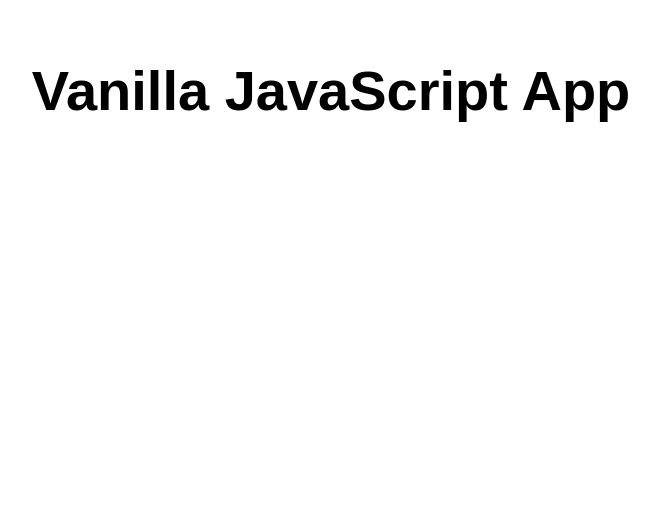
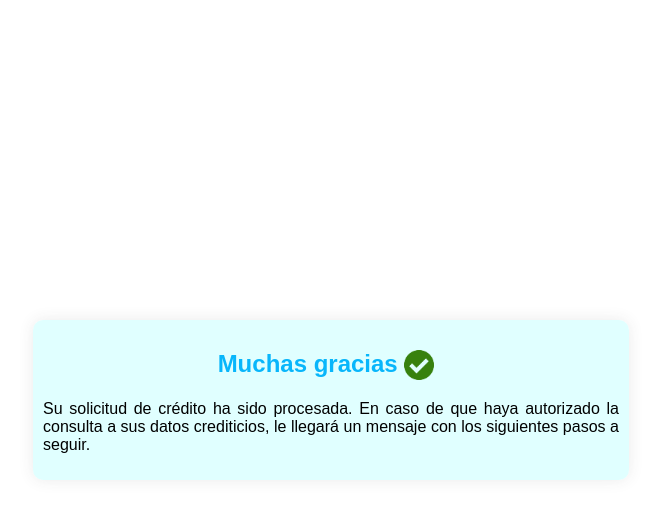
Before and after one commit to dev-GEENE/graciasSolicitudCredito, a website: page src/index.html in a window 1280 px wide. Shown: the whole page, without its empty margins (309-969 px from the left). Drawn offline with Linux system fonts and the light colour scheme.

Commit message:
Ajustes varios

```diff
--- a/src/index.html
+++ b/src/index.html
@@ -1,17 +1,22 @@
-<!DOCTYPE html>
 <html lang="en">
-
 <head>
-  <meta charset="UTF-8">
-  <meta name="viewport" content="width=device-width, initial-scale=1.0">
-  <link rel="stylesheet" href="styles.css">
-  <title>Vanilla JavaScript App</title>
+    <meta charset="UTF-8">
+    <meta name="viewport" content="width=device-width, initial-scale=1.0">
+    <link rel="stylesheet" href="style.css">
+    <title>Agradecimiento</title>
 </head>
-
 <body>
-  <main>
-    <h1>Vanilla JavaScript App</h1>
-  </main>
+    <div class="form-container">
+        <h2>
+            Muchas gracias
+            <img src="klipartz.com.png"
+                 alt="Check Mark" style="vertical-align: middle; width: 30px; height: 30px; margin-right: 10px;">
+        </h2>
+        <form>
+            <div class="input-form">
+                <label for="input-form">Su solicitud de crédito ha sido procesada. En caso de que haya autorizado la consulta a sus datos crediticios, le llegará un mensaje con los siguientes pasos a seguir.</label>
+            </div>
+        </form>
+    </div>
 </body>
-
 </html>
--- /dev/null
+++ b/src/style.css
@@ -0,0 +1,59 @@
+@import url('https://fonts.googleapis.com/css2?family=Fredoka:wght@300..700&family=Roboto+Slab:wght@100..900&display=swap');
+
+body {
+    display: flex;
+    justify-content: center;
+    align-items: center;
+    height: 100vh;
+    margin: 0;
+    font-family: "Arial", sans-serif; /* Cambiado a Arial */
+    background-color: hsl(180, 100%, 100%);
+}
+
+.form-container {
+    background-color: rgba(220, 255, 255, 0.881);
+    padding: 10px;
+    border-radius: 10px;
+    box-shadow: 0 0 15px rgba(55, 54, 54, 0.1);
+    width: 45%;
+}
+
+.form-container h2 {
+    text-align: center;
+    color: rgb(8, 182, 251);
+}
+
+input,
+textarea {
+    width: 96.5%;
+    padding: 10px;
+    margin-bottom: 10px; /* Manteniendo un margen uniforme */
+    margin-top: 5px;
+    border: 1px solid #ccc;
+    border-radius: 5px;
+    background-color: rgb(243, 243, 243);
+    font-family: "Arial", sans-serif; /* Aplicado Arial también a los inputs y textarea */
+}
+
+input[type="submit"] {
+    background-color: #4356df;
+    color: white;
+    border: none;
+    cursor: pointer;
+    padding: 10px;
+    width: 30%;
+    display: block;
+    margin: 0 auto;
+    margin-top: 5%;
+    transition: background-color 0.3s;
+}
+
+input[type="submit"]:hover {
+    background-color: #58a5bf;
+}
+
+label {
+    display: block; /* Asegura que el label ocupe todo el ancho disponible */
+    text-align: justify; /* Centra el texto del label */
+    margin-bottom: 10px; /* Agrega un margen inferior para separación */
+}
--- a/src/styles.css
+++ /dev/null
@@ -1,21 +0,0 @@
-* {
-  font-family: Arial, Helvetica, sans-serif;
-}
-
-html, body {
-  margin: 0;
-  border: 0;
-  padding: 0;
-  background-color: #fff;
-}
-
-main {
-  margin: auto;
-  width: 50%;
-  padding: 20px;
-}
-
-main > h1 {
-  text-align: center;
-  font-size: 3.5em;
-}
```
Also changed, not shown: src/klipartz.com.png (added).
